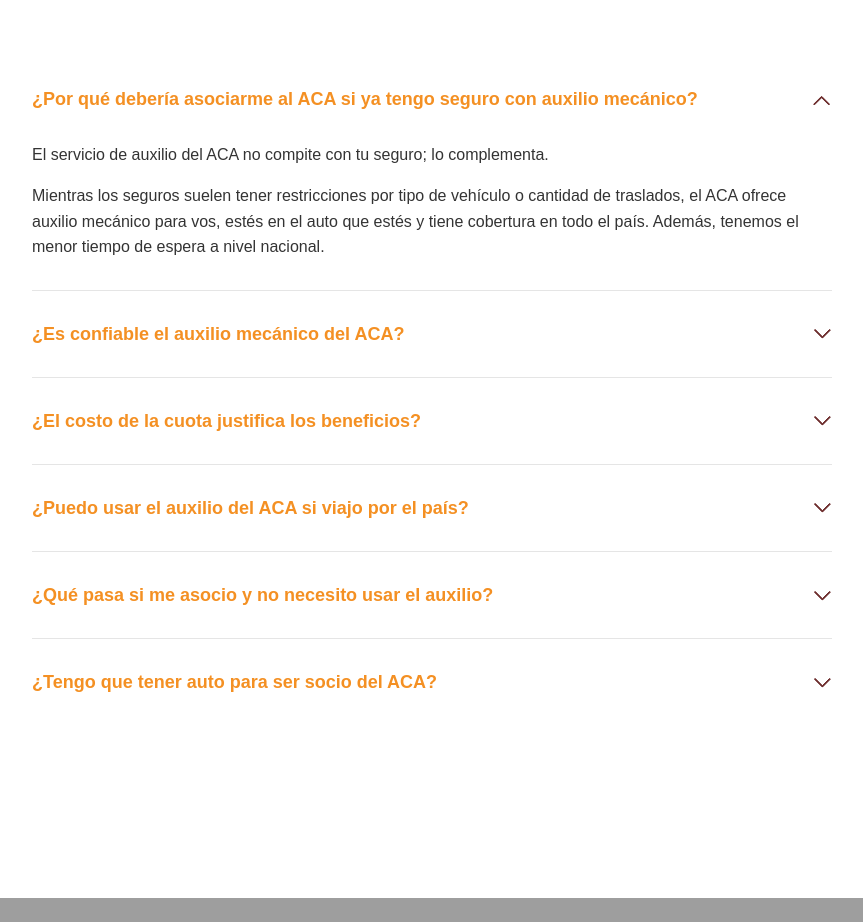
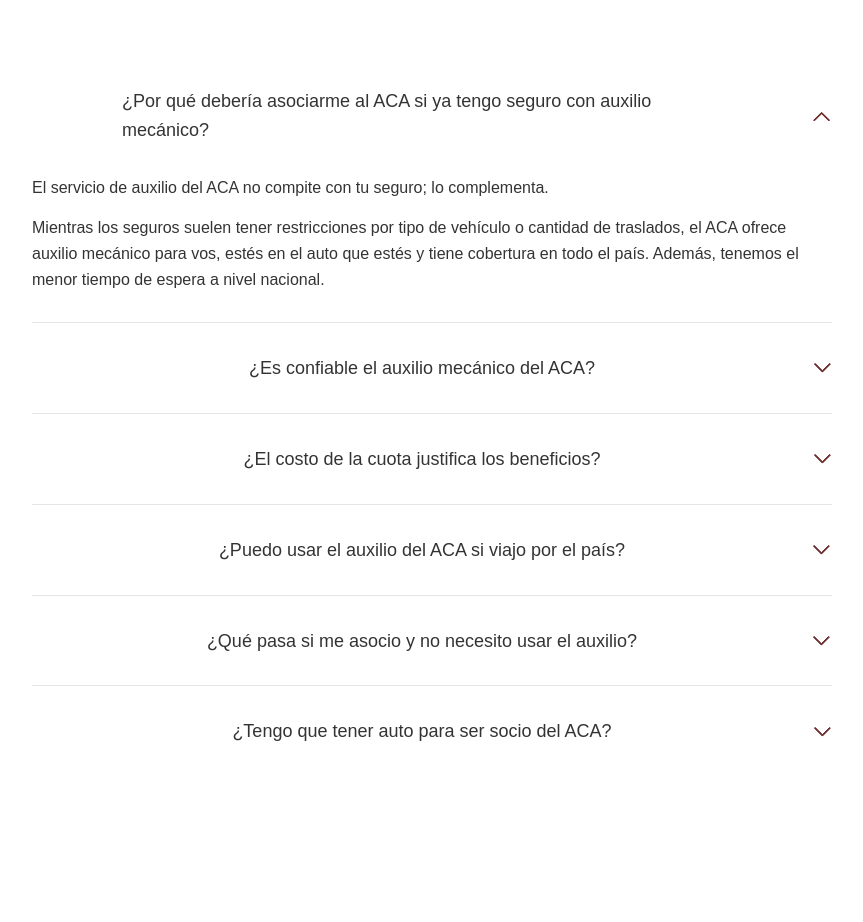
Before and after one commit to damavans/landing, a plain HTML site: page index.html in a window 1280 px wide. Shown: the part 7690-8612 px from the top of the page, without its empty margins (208-1071 px from the left). Drawn offline with Linux system fonts and the light colour scheme; a web font is replaced by a local one.

Commit message:
Update index.html

```diff
--- a/index.html
+++ b/index.html
@@ -1197,7 +1197,7 @@
     <div class="faq-container">
         <!-- Header de la sección -->
         <div class="faq-header">
-            <h2 class="faq-title">Preguntas frecuentes</h2>
+            <h4 class="faq-title">Preguntas frecuentes</h4>
             <p class="faq-subtitle">Respondemos las dudas más comunes para que tomes la decisión con total confianza.</p>
         </div>
 
@@ -1206,7 +1206,7 @@
             <!-- FAQ 1 -->
             <div class="faq-item active">
                 <div class="faq-question">
-                    <h3>¿Por qué debería asociarme al ACA si ya tengo seguro con auxilio mecánico?</h3>
+                    <p class="faq-subtitle">¿Por qué debería asociarme al ACA si ya tengo seguro con auxilio mecánico?</p>
                     <span class="faq-icon">
                         <img src="assets/chevron.svg" alt="automóvil club">
                     </span>
@@ -1220,7 +1220,7 @@
             <!-- FAQ 2 -->
             <div class="faq-item">
                 <div class="faq-question">
-                    <h3>¿Es confiable el auxilio mecánico del ACA?</h3>
+                    <p class="faq-subtitle">¿Es confiable el auxilio mecánico del ACA?</p>
                     <span class="faq-icon">
                         <img src="assets/chevron.svg" alt="automóvil club">
                     </span>
@@ -1233,7 +1233,7 @@
             <!-- FAQ 3 -->
             <div class="faq-item">
                 <div class="faq-question">
-                    <h3>¿El costo de la cuota justifica los beneficios?</h3>
+                    <p class="faq-subtitle">¿El costo de la cuota justifica los beneficios?</p>
                     <span class="faq-icon">
                         <img src="assets/chevron.svg" alt="automóvil club">
                     </span>
@@ -1247,7 +1247,7 @@
             <!-- FAQ 4 -->
             <div class="faq-item">
                 <div class="faq-question">
-                    <h3>¿Puedo usar el auxilio del ACA si viajo por el país?</h3>
+                    <p class="faq-subtitle">¿Puedo usar el auxilio del ACA si viajo por el país?</p>
                     <span class="faq-icon">
                             <img src="assets/chevron.svg" alt="automóvil club">
                     </span>
@@ -1261,7 +1261,7 @@
             <!-- FAQ 5 -->
             <div class="faq-item">
                 <div class="faq-question">
-                    <h3>¿Qué pasa si me asocio y no necesito usar el auxilio?</h3>
+                    <p class="faq-subtitle">¿Qué pasa si me asocio y no necesito usar el auxilio?</p>
                     <span class="faq-icon">
                         <img src="assets/chevron.svg" alt="automóvil club">
                     </span>
@@ -1275,7 +1275,7 @@
             <!-- FAQ 6 -->
             <div class="faq-item">
                 <div class="faq-question">
-                    <h3>¿Tengo que tener auto para ser socio del ACA?</h3>
+                    <p class="faq-subtitle">¿Tengo que tener auto para ser socio del ACA?</p>
                     <span class="faq-icon">
                         <img src="assets/chevron.svg" alt="automóvil club">
                     </span>
```
